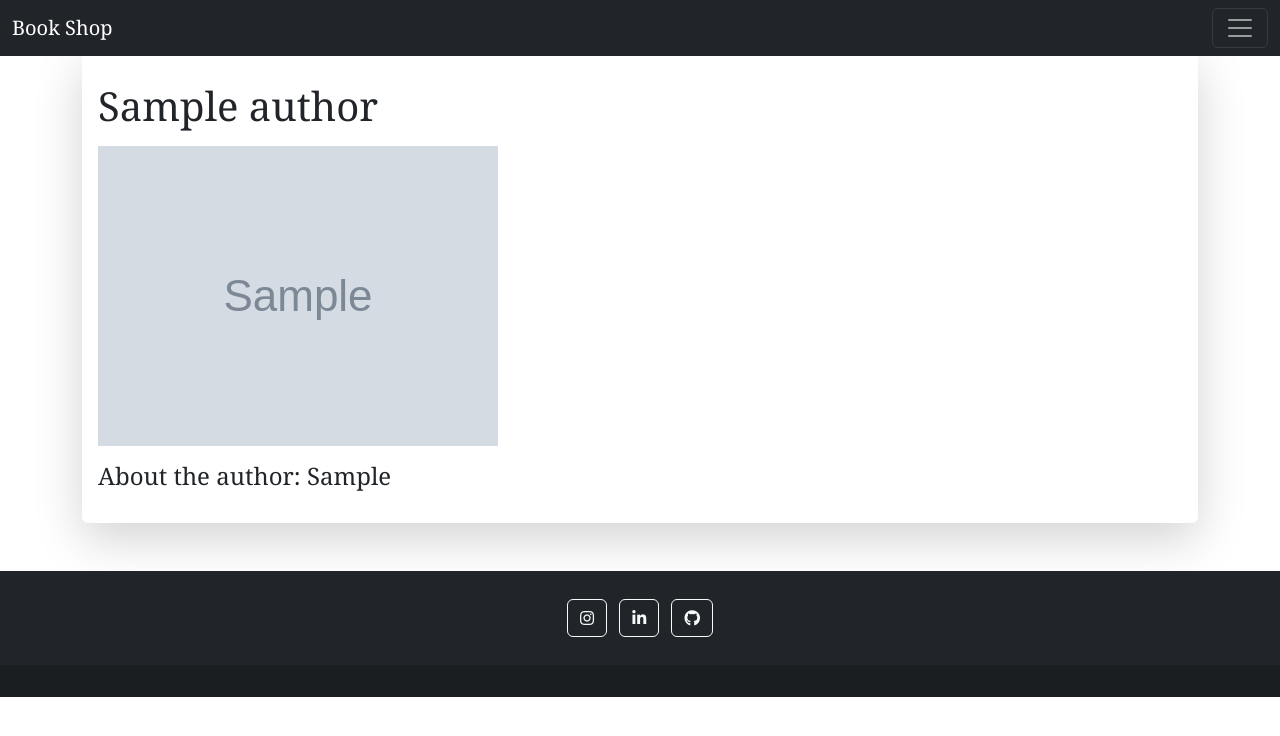
After one commit to Daniil4949/test_project, a Django app: a page that uses templates/menu/author.html in a window 1280 px wide. The commit adds this page. Shown: the top 736 px of the page. Run offline with Django 4.2, Linux system fonts and the light colour scheme; tables that the repository leaves empty hold one stand-in row (values such as "Sample post"); grey boxes marked "Sample" are stand-in pictures.

Commit message:
model 'Author' was updated. CBV for the authors was added

```diff
--- a/books/models.py
+++ b/books/models.py
@@ -22,6 +22,7 @@ class Book(models.Model):
     img_url = models.TextField(null=True)
     price = models.IntegerField(default=0)
     quantity = models.IntegerField(default=0)
+    writer = models.ForeignKey('Author', null=True, blank=True, on_delete=models.CASCADE)
 
     def get_absolute_url(self):
         return reverse('book', kwargs={'book_slug': self.slug})
@@ -45,6 +46,9 @@ class Author(models.Model):
     img_url = models.TextField(null=True)
     info = models.TextField()
 
+    def __str__(self):
+        return f'{self.name}'
+
 
 
 
--- a/books/urls.py
+++ b/books/urls.py
@@ -1,6 +1,6 @@
 from django.contrib import admin
 from django.urls import path, include
-from .views import MainPage, BookInfo, CategoryBook, Authors
+from .views import MainPage, BookInfo, CategoryBook, Authors, AuthorInfo
 
 
 urlpatterns = [
@@ -8,4 +8,5 @@ urlpatterns = [
     path('categories/<slug:category_slug>/', CategoryBook.as_view(), name='category_books'),
     path('books/<slug:book_slug>/', BookInfo.as_view(), name='book'),
     path('authors/', Authors.as_view(), name='authors'),
+    path('author/<slug:author_slug>/', AuthorInfo.as_view(), name='author')
 ]
--- a/books/views.py
+++ b/books/views.py
@@ -14,6 +14,7 @@ class MainPage(ListView):
 
 
 class Authors(ListView):
+    paginate_by = 4
     model = Author
     template_name = 'menu/authors.html'
 
@@ -35,4 +36,11 @@ class BookInfo(DetailView):
     context_object_name = 'book'
     slug_url_kwarg = 'book_slug'
 
+
+class AuthorInfo(DetailView):
+    template_name = "menu/author.html"
+    model = Author
+    context_object_name = 'author'
+    slug_url_kwarg = 'author_slug'
+
 # Create your views here.
--- /dev/null
+++ b/templates/menu/author.html
@@ -0,0 +1,12 @@
+{% extends 'base.html' %}
+{% block content %}
+<div class="container" style="margin-top:50px;">
+    <div class="shadow-lg p-3 mb-5 bg-body rounded">
+        <p>
+        <h1>{{ author.name }}</h1></p>
+        <img src="{{author.img_url}}" alt="..">
+        <p><h4>About the author: {{ author.info }}</h4></p>
+    </div>
+</div>
+
+{% endblock %}
--- a/templates/menu/book.html
+++ b/templates/menu/book.html
@@ -7,6 +7,8 @@
         <img src="{{book.img_url}}" alt="..">
         <p><h4>Description: {{ book.info }}</h4></p>
         <p><h4>Quantity: {{ book.quantity }}</h4></p>
+        <p><h4>Category: <a href="{% url 'category_books' book.category.slug %}">{{ book.category }}</a></h4></p>
+        <p><h4>Author: <a href="{% url 'author' book.writer.slug %}">{{ book.writer }}</a></h4></p>
         <p><h4>Price: {{ book.price }}$</h4></p>
         {% if request.user.is_authenticated %}
         <p><a href="{% url 'add_to_cart' book.slug %}" class="btn btn-primary">Add to cart</a></p>
--- a/templates/menu/category_books_page.html
+++ b/templates/menu/category_books_page.html
@@ -12,8 +12,9 @@
                 <p class="card-text">{{ book.info|linebreaks|truncatewords:50 }}<a href="{% url 'book' book.slug %}">read
                     more</a></p>
                 <p>Category:{{ book.category }}</p>
-                <p>Price: {{book.price}}$</p>
-                <p>Book quantity: {{book.quantity}} </p>
+                <p><h4>Author: <a href="{% url 'author' book.writer.slug %}">{{ book.writer }}</a></h4></p>
+                <p><h4>Price: {{book.price}}$</h4></p>
+                <p><h4>Book quantity: {{book.quantity}}</h4> </p>
                 {% if request.user.is_authenticated %}
                 <p><a href="{% url 'add_to_cart' book.slug %}" class="btn btn-primary">Add to cart</a></p>
                 {% endif %}
--- a/templates/menu/main_page.html
+++ b/templates/menu/main_page.html
@@ -49,6 +49,7 @@
             <p class="card-text"><h4>{{ book.info|linebreaks|truncatewords:70 }}<a href="{% url 'book' book.slug %}">read
             more</a></h4></p>
             <p><h4>Category: <a href="{% url 'category_books' book.category.slug %}">{{ book.category }}</a></h4></p>
+            <p><h4>Author: <a href="{% url 'author' book.writer.slug %}">{{ book.writer }}</a></h4></p>
             <p><h4>Price: {{book.price}}$</h4></p>
             <p><h4>Book quantity: {{book.quantity}} </h4></p>
             {% if request.user.is_authenticated %}
```
Also changed, not shown: templates/menu/authors.html (+15 -4 lines).
